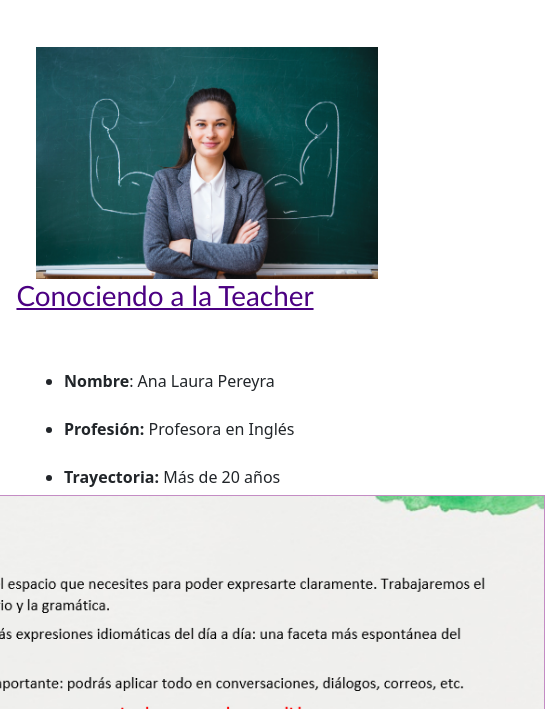
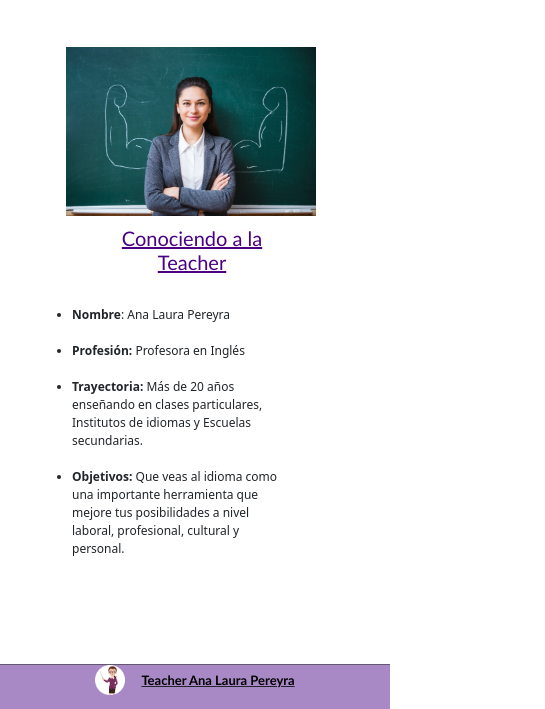
Before and after one commit to Tequi20/Proyecto-EWA, a website: page teacher.html in a window 390 px wide. Shown: the part 73-782 px from the top of the page, 545 px wide, since content can reach past the window. Drawn offline with nearby package versions, Linux system fonts and the light colour scheme; a web font is replaced by a local one.

Commit message:
cambios en teacher

```diff
--- a/css/estilos.css
+++ b/css/estilos.css
@@ -350,8 +350,6 @@ section#imagen {
 .cambioColor li:hover{
         color: rgb(33, 39, 39) !important;
         background-color: rgba(82, 66, 138, 0.836) !important;
-
-
 }
 
 .colorFuente {
--- a/scss/main.scss
+++ b/scss/main.scss
@@ -139,19 +139,12 @@ $espacioLetras: 24px;
             justify-content: center;
         }
 
-        .distribucionColumnas {
-            display: flex;
-            flex-direction: column;
-        }
-
 }
 
 @media only screen and (min-width: 768px) {
     .alineacionCol1 {
         justify-content:left;
-
     }
-
     .alineacionCol2 {
         justify-content: center;
     }
@@ -159,6 +152,51 @@ $espacioLetras: 24px;
     .alineacionCol3 {
         justify-content: right;
     }
+
+}
+
+@media only screen and (max-width: 1024px) {
+    .alineacionCol1 {
+        justify-content: center;
+        padding-bottom: 20px;
+        text-decoration: underline;
+    }
+
+    .alineacionCol2 {
+        justify-content: center;
+        padding-bottom: 20px;
+    }
+
+    .alineacionCol3 {
+        justify-content: center;
+    }
+
+    .imagenCol {
+        display:flex;
+        flex-direction: column;
+        align-items:center;
+        width:100%;
+    }
+
+    .imagenProp {
+        width: 90%;
+    }
+
+    .h1Prop {
+        font-size: 20px;
+        text-align: center;
+        align-items: center;
+        display: flex;
+        justify-content: center;
+        margin-top: 5px;
+        margin-left: 50px;
+    }
+
+    .listProp {
+        font-size: 12px;
+
+    }
+
 }
 
 .seccion3__href--descargaZoom {
@@ -167,21 +205,12 @@ $espacioLetras: 24px;
         text-decoration: underline;
 }
 
-.teacherMain__div--estilo {
-    height:400px;
+.teacherTabla__img--propiedades {
+        width:80%;
 }
 
-.teacherMain__divTabla--imagen {
-        width:100%;
+.teacherTabla__h1--propiedades {
+        color:indigo;
+        font-family: 'Gill Sans', 'Gill Sans MT', Calibri, 'Trebuchet MS', sans-serif;
+        text-decoration: underline;
 }
-
-.teacherMain__h1--estilo {
-        text-decoration: underline;
-        font-family: 'Gill Sans', 'Gill Sans MT', Calibri, 'Trebuchet MS', sans-serif;
-        color: indigo;
-}
-
-.main__imagen--estilo {
-        width:700px;
-        border: 1px solid rgb(196, 140, 196);
-}
--- a/teacher.html
+++ b/teacher.html
@@ -47,22 +47,22 @@
 
 <main>
 
-    <!--Tabla Imagen y descripción-->
+<section>
 
-    <div class="container-fluid d-flex teacherMain__div--estilo distribucionColumnas">
-        <div class="col-md-5 d-flex ms-4">
+<!--Tabla_Foto-->
+
+    <div class="container-fluid">
+        <div class="row d-flex imagenCol">
+            <div class="row justify-content-center col-md-6 ms-1">
+                <img src="images/new_teacher.jpeg" class="teacherTabla__img--propiedades imagenProp">
+            </div>
+            <div class="container col-md-6">
+                <div class="row me-5 ms-3 h1Prop">
                     <div>
-                <img src="images/new_teacher.jpeg" class="teacherMain__divTabla--imagen">
+                        <h1 class="teacherTabla__h1--propiedades h1Prop">Conociendo a la Teacher</h1>
                     </div>
                 </div>
-
-        <div class="col-md-7 d-flex flex-column">
-            <div class="row me-5">
-                <div class="d-flex justify-content-center">
-                    <h1 class="teacherMain__h1--estilo">Conociendo a la Teacher</h1>
-                </div>
-            </div>
-            <div class="row d-flex mt-5 ms-2 me-5">
+                <div class="row me-5 ms-3 mt-4 listProp">
                     <div>
                         <ul>
                             <li><strong>Nombre</strong>: Ana Laura Pereyra</li><br>
@@ -74,12 +74,6 @@
                 </div>
             </div>
         </div>
-
-<br><br>
-<!--Imagen y frase-->
-
-        <div class="d-flex justify-content-center">
-            <img src="images/frase Ani2.png" class="main__imagen--estilo">
     </div>
 
 
@@ -88,15 +82,17 @@
 
 
 
-        <!--<div class="container-fluid">
-            <div class="row main__div--imagen">
-                <p style="font-family: 'Gill Sans', 'Gill Sans MT', Calibri, 'Trebuchet MS', sans-serif; font-size: 18px;">"Tendrás el espacio que necesites para poder expresarte claramente, puliendo la gramática y el vocabulario. Además, podrás aprender y aplicar expresiones idiomáticas del día a día: una faceta más espontánea del idioma.</p>
-            </div>
-            <div class="row main__div--imagen2">
-                <p style="font-family: 'Gill Sans', 'Gill Sans MT', Calibri, 'Trebuchet MS', sans-serif; font-size: 18px;"><strong>Pero sobre todo</strong>, tendrás el espacio para aplicarlo en conversaciones, debates, diálogos, etc.
-                <span style="text-decoration:underline;">Ahí está la clave:</span> usar y aplicar lo aprendido."  </p>
-            </div>
-        </div>-->
+
+
+                    <!--<ul>
+                        <li><strong>Nombre</strong>: Ana Laura Pereyra</li><br>
+                        <li><strong>Profesión:</strong> Profesora en Inglés</li><br>
+                        <li><strong>Trayectoria:</strong> Más de 20 años enseñando en clases particulares, Institutos de idiomas y Escuelas secundarias.</li><br>
+                        <li><strong>Objetivos:</strong> Que veas al idioma como una importante herramienta que mejore tus posibilidades a nivel laboral, profesional, cultural y personal.</li><br>
+                    </ul>-->
+
+</section>
+
 
 <br><br><br>
 
```
Also changed, not shown: index.html (+2 -2 lines), css/main.css. Lines whose indentation alone changed are shown as unchanged.
